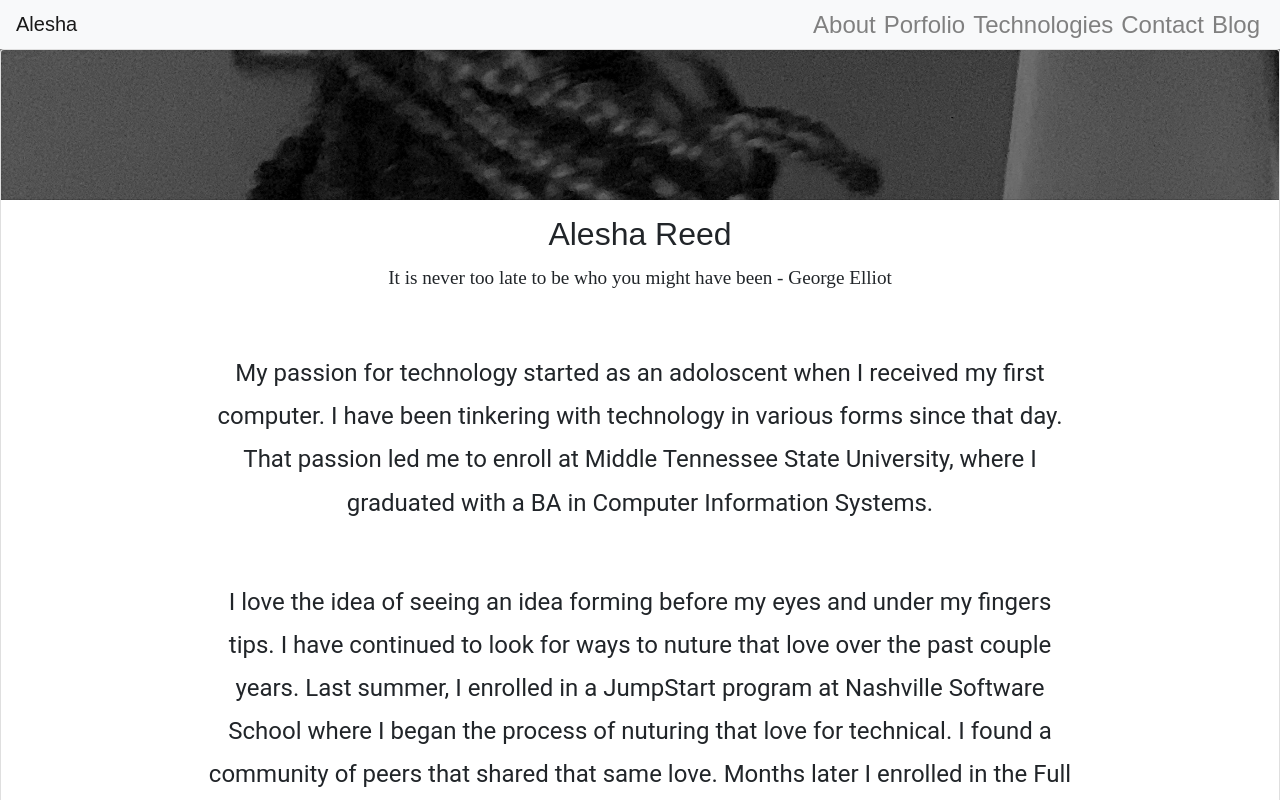
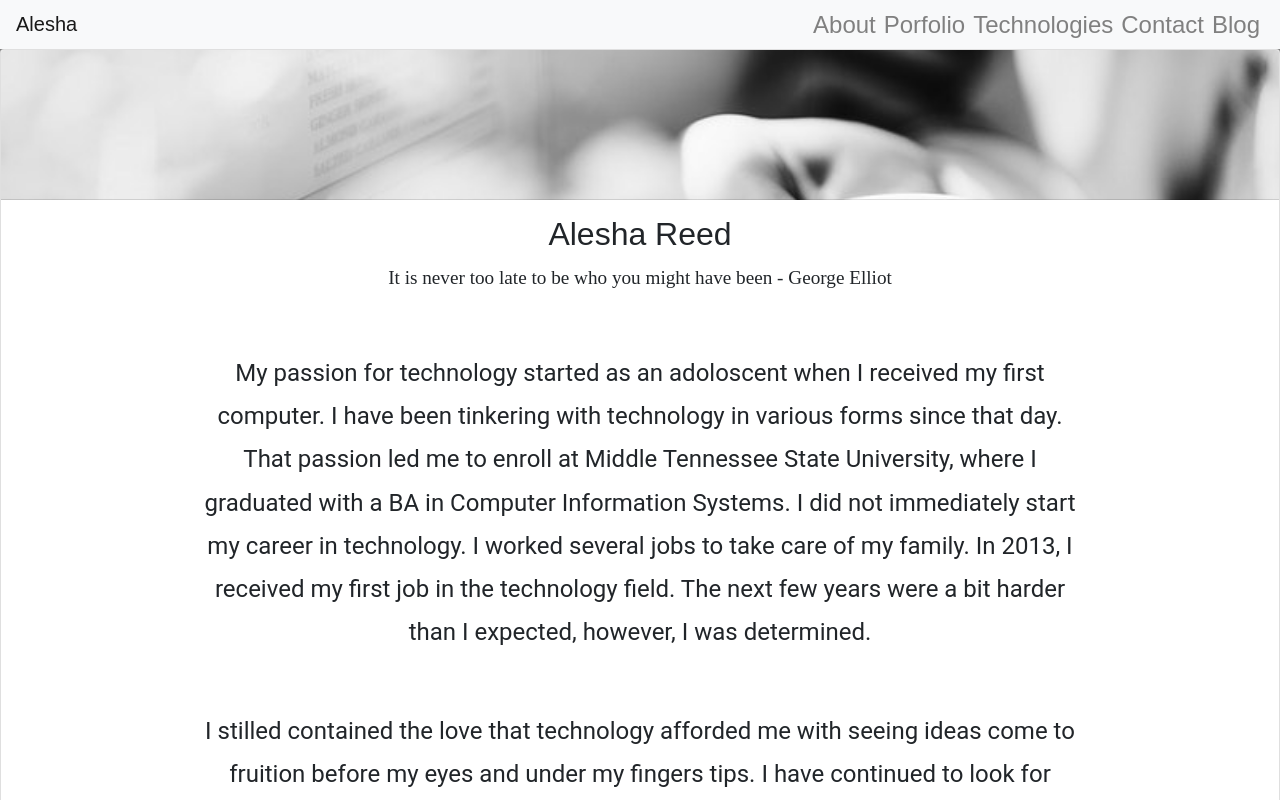
Before and after one commit to aleshakay/areed, a React (Create React App) app: page /About in a window 1280 px wide. Shown: the top 800 px of the page. Built offline with nearby package versions, Linux system fonts and the light colour scheme; no server answers.

Commit message:
fix photo on aboutme

```diff
--- a/src/components/shared/AboutUsCard/AboutUsCard.js
+++ b/src/components/shared/AboutUsCard/AboutUsCard.js
@@ -1,21 +1,25 @@
 import React from 'react';
 import AboutUsCardBody from '../AboutUsCardBody/AboutUsCardBody';
 import AboutUsCardHeader from '../AboutUsCardHeader/AboutUsCardHeader';
-import areed from '../../../assets/areed.jpeg';
+import cup from '../../../assets/coffeecup.jpg';
+
+import './AboutUsCard.scss';
 
 class AboutUsCard extends React.Component {
   render() {
     return (
       <article className="card">
-        <AboutUsCardHeader className="areedImg" image={areed}/>
+        <AboutUsCardHeader className="cupImg" image={cup} />
         <AboutUsCardBody title={'Alesha Reed'}
         quote={'It is never too late to be who you might have been - George Elliot'}
-        text1={' My passion for technology started as an adoloscent when I received my first computer. I have been tinkering with technology in various forms since that day. That passion led me to enroll at Middle Tennessee State University, where I graduated with a BA in Computer Information Systems.'}
-        text2={'I love the idea of seeing an idea forming before my eyes and under my fingers tips.\
-        I have continued to look for ways to nuture that love over the past couple years. Last summer,\
-        I enrolled in a JumpStart program at Nashville Software School where I began the process of nuturing that love for technical. \
-        I found a community of peers that shared that same love.  Months later I enrolled in the Full Stack Web Development Bootcamp and here I am.'}
-        text3={'Outside of technology, I have enjoyed photography. I take a great black and white photo, if I might so say myself. You can also find me doing any of the following equally important hobbies.'} />
+        text1={' My passion for technology started as an adoloscent when I received my first computer. I have been tinkering with technology in various forms since that day.\
+         That passion led me to enroll at Middle Tennessee State University, where I graduated with a BA in Computer Information Systems. I did not immediately start my career in technology.\
+          I worked several jobs to take care of my family. In 2013, I received my first job in the technology field.  The next few years were a bit harder than I expected, however, I was determined.'}
+        text2={'I stilled contained the love that technology afforded me with seeing ideas come to fruition before my eyes and under my fingers tips.\
+        I have continued to look for ways to nuture that love over the past couple years. Last summer, that search lead me to\
+        enroll in a JumpStart program at Nashville Software School where I began the process of nuturing that love for technical. \
+        I found a community of peers that shared that same love.  Months later I enrolled in the Full Stack Web Development Bootcamp and here I am. I am growing and learning skills that as a young girl I dreamed about.  I am not where I want to be but I am enjoying my journey to that place.'}
+        text3={'Outside of technology, I enjoy family time and photography. I take a great black and white photo, if I might so say myself. You can also find me doing any of the following equally important hobbies.'} />
       </article>
     );
   }
--- a/src/components/shared/AboutUsCard/AboutUsCard.scss
+++ b/src/components/shared/AboutUsCard/AboutUsCard.scss
@@ -0,0 +1,9 @@
+.areedImg{
+  position: absolute;
+  top: 0;
+  right: 0;
+  bottom: 0;
+  left: 0;
+  width: 100%;
+  height: 100%;
+}
--- a/src/components/shared/AboutUsCardHeader/AboutUsCardHeader.scss
+++ b/src/components/shared/AboutUsCardHeader/AboutUsCardHeader.scss
@@ -3,8 +3,13 @@
   width: 100%;
   padding: 15px;
   width:100%;
-  background-size:cover;
   color:#fff;
+}
+
+url {
+  margin-right: 20%;
+  height: -webkit-fill-available;
+  object-fit: cover;
 }
 
 .card-header--title {
```
